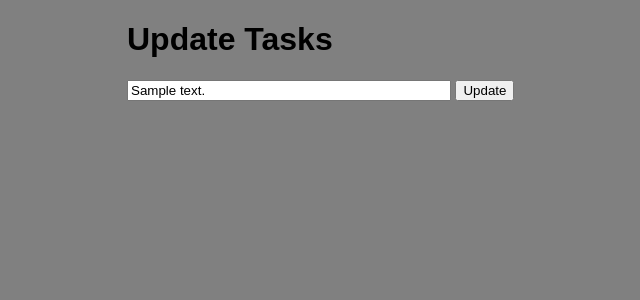
After one commit to xandie985/task-manager-webapp-flask-heroku, a Flask app: page /update/1 in a window 1280 px wide. The commit adds this page. Shown: the top 300 px of the page, without its empty margins (313-953 px from the left). Run offline with Flask 2, Linux system fonts and the light colour scheme; tables that the repository leaves empty hold one stand-in row (values such as "Sample post").

Commit message:
Completed  the code part of the project.

```diff
--- a/app.py
+++ b/app.py
@@ -18,7 +18,7 @@ class Todo(db.Model):
 def index():
     if request.method == 'POST':
         task_content = request.form['content']
-        new_task = Todo(context=task_content)
+        new_task = Todo(content=task_content)
 
         try:
             db.session.add(new_task)
@@ -30,5 +30,30 @@ def index():
         tasks = Todo.query.order_by(Todo.date_created).all()
         return render_template('index.html', tasks=tasks)
 
+@app.route('/delete/<int:id>')
+def delete(id):
+    task_to_delete = Todo.query.get_or_404(id)
+
+    try:
+        db.session.delete(task_to_delete)
+        db.session.commit()
+        return redirect('/')
+    except :
+        return "There was a problem deleting the task!"
+
+@app.route('/update/<int:id>', methods=['GET', 'POST'])
+def update(id):
+    task = Todo.query.get_or_404(id)
+    if request.method == 'POST':
+        task.content = request.form['content']
+        try:
+            db.session.commit() #since task.content is already updated, we commit the new changes
+            return redirect('/') #redirects back to homepage
+        except:
+            return "There was a problem while updating the task"
+    else:
+        return render_template('update.html', task=task)
+
+
 if __name__ == '__main__':
     app.run(debug=True)
--- a/static/css/main.css
+++ b/static/css/main.css
@@ -1,4 +1,37 @@
-body {
-    margin:0;
+body, html {
+    margin: 0;
     font-family: sans-serif;
+    background-color:grey;
 }
+
+.content {
+    margin: 0 auto;
+    width: 400px;
+}
+
+table, td, th {
+    border: 1px solid #aaa;
+}
+
+table {
+    border-collapse: collapse;
+    width: 100%;
+    background-color:azure;
+}
+
+th {
+    height: 30px;
+}
+
+td {
+    text-align: center;
+    padding: 5px;
+}
+
+.form {
+    margin-top: 20px;
+}
+
+#content {
+    width: 79%;
+}
--- /dev/null
+++ b/templates/update.html
@@ -0,0 +1,16 @@
+{% extends 'base.html' %}
+
+{% block head %}
+{% endblock %}
+
+{% block body %}
+<div class = "content">
+    <h1>Update Tasks</h1>
+    <div class = "form">
+        <form action= "/update/{{task.id}}" method="POST">
+            <input type = "text" name="content" id ="content" value = "{{task.content}}">
+            <input type="submit" value="Update">
+        </form>
+    </div>
+</div>
+{% endblock %}
```
Also changed, not shown: templates/index.html (+16 -10 lines), test.db.
